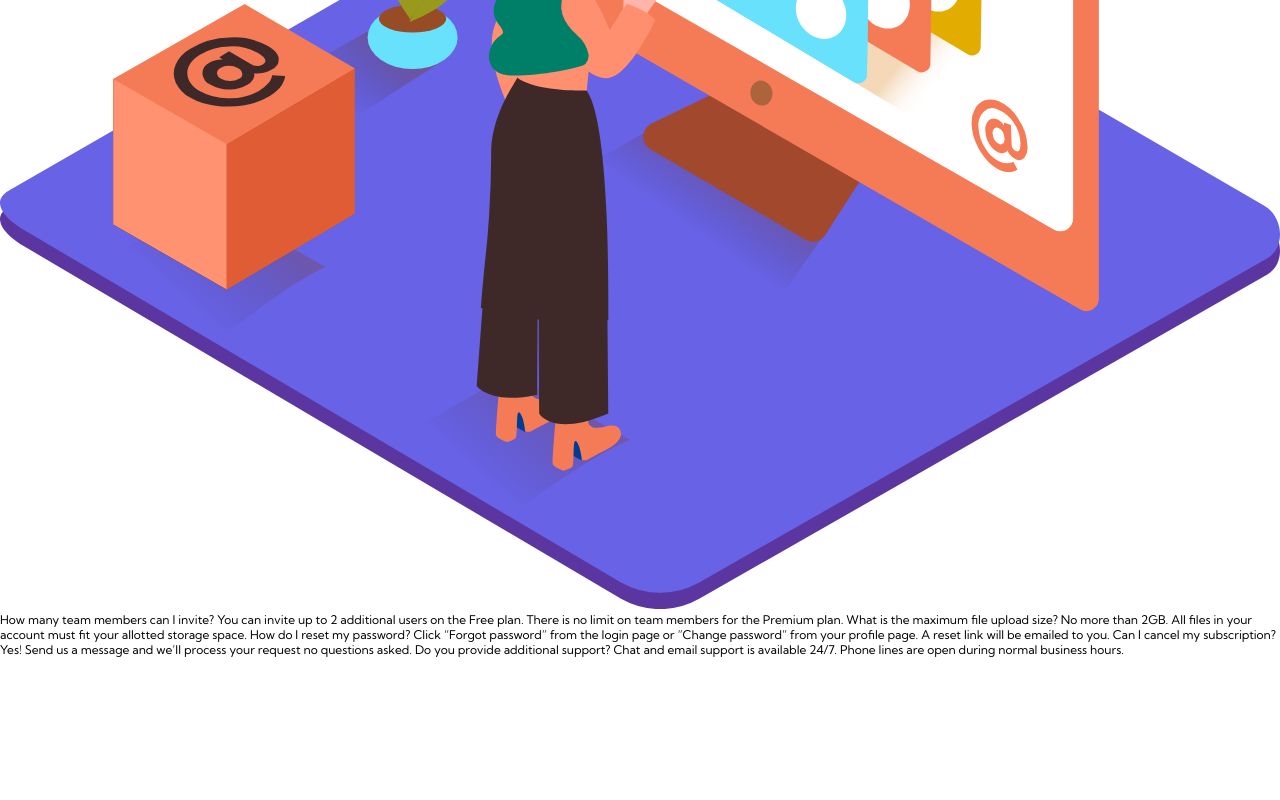
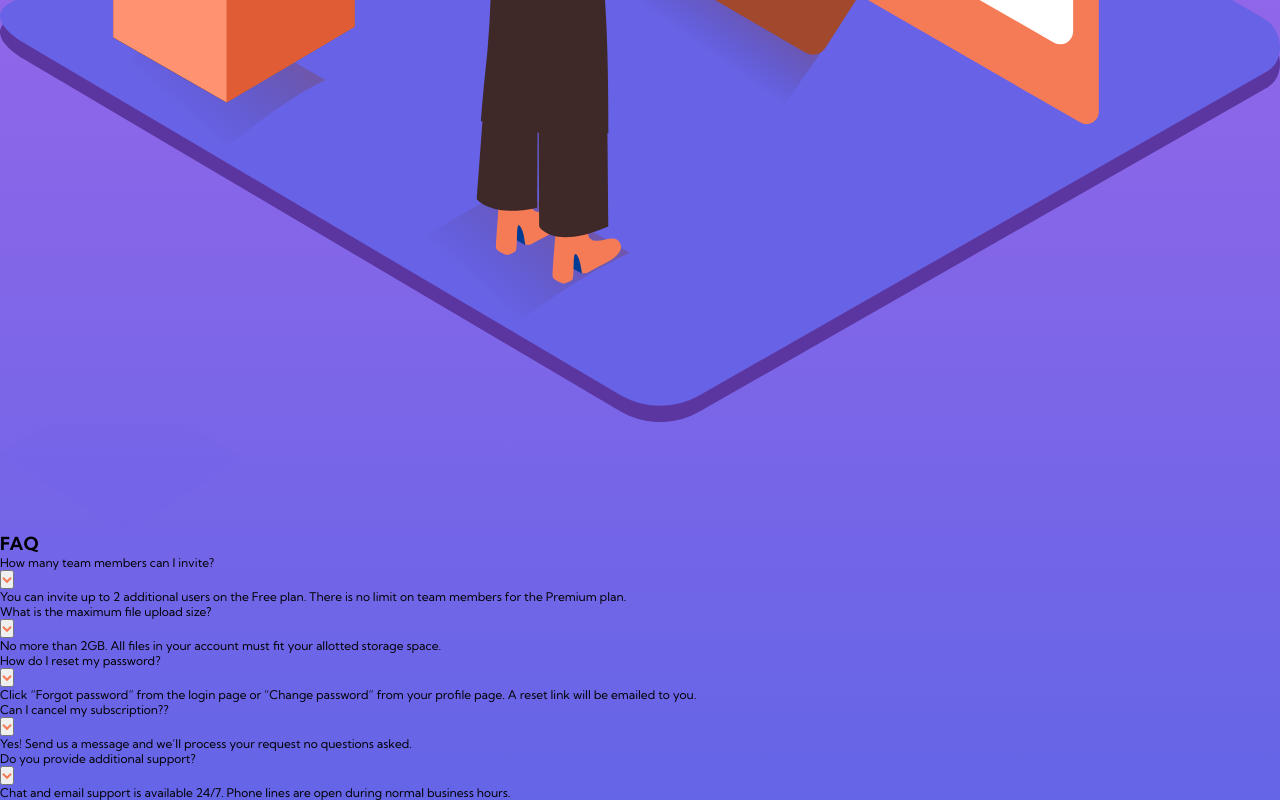
Before and after one commit to Darko96/faq-accordion-card, a plain HTML site: page index.html in a window 1280 px wide. Shown: the part 548-1348 px from the top of the page. Before the commit the page ends 1205 px from the top, so only its background shows below. Drawn offline with Linux system fonts and the light colour scheme; files that its build step writes are made by us from their sources.

Commit message:
added html elements

```diff
--- a/css/style.css
+++ b/css/style.css
@@ -1,11 +1,11 @@
 :root {
-  --light-grayish-blue: hsl(240, 5%, 91%);
-  --very-dark-grayish-blue: hsl(237, 12%, 33%);
-  --dark-grayish-blue: hsl(240, 6%, 50%);
-  --soft-violet: hsl(273, 75%, 66%);
-  --soft-blue: hsl(240, 73%, 65%);
-  --very-dark-desaturated-blue: hsl(238, 29%, 16%);
-  --soft-red: hsl(14, 88%, 65%);
+  --light-grayish-blue: #e7e7e9;
+  --very-dark-grayish-blue: #4a4b5e;
+  --dark-grayish-blue: #787887;
+  --soft-violet: #af67e9;
+  --soft-blue: #6565e7;
+  --very-dark-desaturated-blue: #1d1e35;
+  --soft-red: #f47c57;
 }
 
 * {
@@ -26,4 +26,9 @@ body {
   font-family: "Kumbh Sans", sans-serif;
   font-weight: 400;
   font-size: 1.2rem;
+  background: linear-gradient(
+    180deg,
+    var(--soft-violet) 0%,
+    var(--soft-blue) 100%
+  );
 }
--- a/index.html
+++ b/index.html
@@ -16,33 +16,136 @@
       sizes="32x32"
       href="./images/favicon-32x32.png"
     />
-    <link rel="stylesheet" href="style.css" />
+    <link rel="stylesheet" href="./css/style.css" />
     <title>Frontend Mentor | FAQ Accordion Card</title>
   </head>
   <body>
     <main>
       <section class="faq-accortion-section">
-        <div class="faq-accortion-container">
+        <div class="container">
+          <!-- Image box -->
           <div class="faq-accortion-img-box">
             <img
-              src="./img/illustration-box-desktop.svg"
+              src="./img/illustration-woman-online-mobile.svg"
               alt=""
               class="faq-accortion-img"
             />
+            <img
+              src="./img/bg-pattern-mobile.svg"
+              alt=""
+              class="faq-accortion-img-shadow"
+            />
           </div>
-          <img src="./img/illustration-woman-online-mobile.svg" alt="" />
+          <!-- Questions box -->
+          <div class="questions-box">
+            <h1 class="questions-heading">FAQ</h1>
+            <div class="questions">
+              <!-- question start -->
+              <div class="question">
+                <div class="question-title">
+                  <p>How many team members can I invite?</p>
+                  <button class="question-btn">
+                    <img
+                      src="./img/icon-arrow-down.svg"
+                      alt=""
+                      class="arrow-down rotate"
+                    />
+                  </button>
+                </div>
+                <div class="question-answer">
+                  <p>
+                    You can invite up to 2 additional users on the Free plan.
+                    There is no limit on team members for the Premium plan.
+                  </p>
+                </div>
+              </div>
+              <!-- question end -->
+              <!-- question start -->
+              <div class="question">
+                <div class="question-title">
+                  <p>What is the maximum file upload size?</p>
+                  <button class="question-btn">
+                    <img
+                      src="./img/icon-arrow-down.svg"
+                      alt=""
+                      class="arrow-down rotate"
+                    />
+                  </button>
+                </div>
+                <div class="question-answer">
+                  <p>
+                    No more than 2GB. All files in your account must fit your
+                    allotted storage space.
+                  </p>
+                </div>
+              </div>
+              <!-- question end -->
+              <!-- question start -->
+              <div class="question">
+                <div class="question-title">
+                  <p>How do I reset my password?</p>
+                  <button class="question-btn">
+                    <img
+                      src="./img/icon-arrow-down.svg"
+                      alt=""
+                      class="arrow-down rotate"
+                    />
+                  </button>
+                </div>
+                <div class="question-answer">
+                  <p>
+                    Click “Forgot password” from the login page or “Change
+                    password” from your profile page. A reset link will be
+                    emailed to you.
+                  </p>
+                </div>
+              </div>
+              <!-- question end -->
+              <!-- question start -->
+              <div class="question">
+                <div class="question-title">
+                  <p>Can I cancel my subscription??</p>
+                  <button class="question-btn">
+                    <img
+                      src="./img/icon-arrow-down.svg"
+                      alt=""
+                      class="arrow-down rotate"
+                    />
+                  </button>
+                </div>
+                <div class="question-answer">
+                  <p>
+                    Yes! Send us a message and we’ll process your request no
+                    questions asked.
+                  </p>
+                </div>
+              </div>
+              <!-- question end -->
+              <!-- question start -->
+              <div class="question">
+                <div class="question-title">
+                  <p>Do you provide additional support?</p>
+                  <button class="question-btn">
+                    <img
+                      src="./img/icon-arrow-down.svg"
+                      alt=""
+                      class="arrow-down rotate"
+                    />
+                  </button>
+                </div>
+                <div class="question-answer">
+                  <p>
+                    Chat and email support is available 24/7. Phone lines are
+                    open during normal business hours.
+                  </p>
+                </div>
+              </div>
+              <!-- question end -->
+            </div>
+          </div>
         </div>
       </section>
     </main>
-    How many team members can I invite? You can invite up to 2 additional users
-    on the Free plan. There is no limit on team members for the Premium plan.
-    What is the maximum file upload size? No more than 2GB. All files in your
-    account must fit your allotted storage space. How do I reset my password?
-    Click “Forgot password” from the login page or “Change password” from your
-    profile page. A reset link will be emailed to you. Can I cancel my
-    subscription? Yes! Send us a message and we’ll process your request no
-    questions asked. Do you provide additional support? Chat and email support
-    is available 24/7. Phone lines are open during normal business hours.
 
     <script src="./js/script.js"></script>
   </body>
```
Also changed, not shown: 2 other files.
